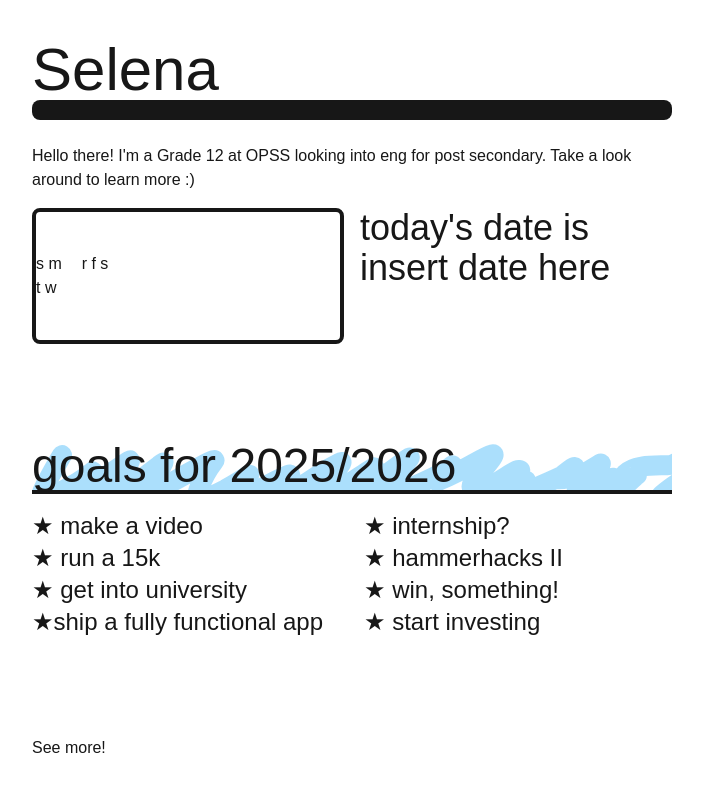
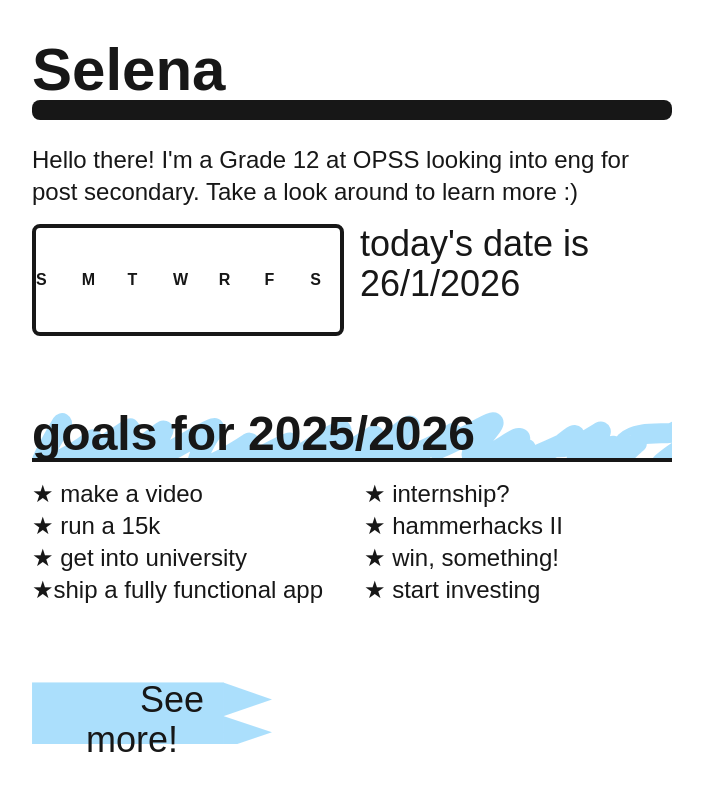
Before and after one commit to possiblyselena/se-n, a Next.js app: page / in a window 1280 px wide. Shown: the top 792 px of the page, without its empty margins (288-991 px from the left). Built offline with nearby package versions, Linux system fonts and the light colour scheme.

Commit message:
date function yay!

```diff
--- a/app/globals.css
+++ b/app/globals.css
@@ -1,4 +1,4 @@
-@import url("https://fonts.googleapis.com/css2?family=Shadows+Into+Light&display=swap");
+@import url("https://fonts.googleapis.com/css2?family=Caveat:wght@400..700&display=swap");
 @import "tailwindcss";
 
 :root {
@@ -21,7 +21,9 @@
     --foreground: #ededed;
     --navyblue: #0b186d;
     --highlight: #97d8fc;
-    --font-shadow: "Shadows Into Light", cursive;
+    --font-shadow: "Caveat", cursive;
+    --font-weight: 600;
+    --font-style: normal;
     --squiggle: url("/squiggle.svg");
   }
 }
--- a/app/page.tsx
+++ b/app/page.tsx
@@ -1,32 +1,48 @@
+'use client';
 import Image from "next/image";
+import React, { useState } from "react";
 
 export default function Home() {
+  const today = new Date();
+  const date = today.getDate() + "/" + (today.getMonth() + 1) + "/" + today.getFullYear();
+
   return (
     <div className="flex min-h-screen items-center justify-center dark:bg-black">
       <main className="flex min-h-screen w-full max-w-3xl flex-col items-center justify-between py-10 px-16 bg-white dark:bg-white sm:items-start">
         <div className="">
-          <h1 className="text-5xl font-shadow text-navyblue dark:text-navyblue sm:text-6xl">
+          <h1 className="text-7xl font-shadow font-semibold text-navyblue dark:text-navyblue sm:text-6xl">
             Selena
           </h1>
           <hr className="border-10 dark:border-highlight rounded-lg"></hr>
-          <p className="mt-6 text-2 xl font-shadow text-navyblue dark:text-navyblue">
+          <p className="mt-6 text-2xl font-shadow text-navyblue dark:text-navyblue">
             Hello there! I'm a Grade 12 at OPSS looking into eng for post secondary. Take a look around to learn more :)
           </p>
           <div className="columns-2 py-4">
-            <div className=" border-4 border-solid py-10 text-navyblue dark:border-navyblue rounded-lg">
-              <div className="columns-7 row-4">
-                s m t w r f s
+            <div className=" border-4 border-solid py-10 text-navyblue dark:border-navyblue rounded-lg align-center justify-center">
+              <div className="bg-highlight rounded-lg font-shadow font-bold text-navyblue columns-7 items-center justify-center">
+                <p>S</p>
+                <p>M</p>
+                <p>T</p>
+                <p>W</p>
+                <p>R</p>
+                <p>F</p>
+                <p>S</p>
+              </div>
+            <div>
 
-              </div>
+            </div>
+            <div>
+
+            </div>
             </div>
             <div className="text-4xl font-shadow text-navyblue dark:border-navyblue rows-2">
               <h1>today's date is</h1>
-              <h2>insert date here</h2>
+              <p id="current date">{date}</p>
             </div>
           </div>
         </div>
         <div className="w-full">
-          <h1 className="text-4xl font-shadow text-navyblue dark:text-navyblue sm:text-5xl bg-[url(/squiggle.svg)] bg-[width:80%]">
+          <h1 className="text-4xl font-shadow font-semibold text-navyblue dark:text-navyblue sm:text-5xl bg-[url(/squiggle.svg)] bg-[width:80%]">
             goals for 2025/2026
           </h1>
           <hr className="border-2 dark:border-navyblue bg-squiggle"></hr>
@@ -41,10 +57,11 @@ export default function Home() {
             <li>★ start investing</li>
           </ul>
         </div>
-        <div>
-          <div>
-            <a href="/aboutme">See more!</a>
-          </div>
+        <div className="font-shadow text-navyblue text-4xl">
+          <button className="bg-[url(/nextpage.svg)] bg-[length:100%] w-60 h-16 align-items-left">
+            <a href="/aboutme" className="m-10">See more!</a>
+          </button>
+
         </div>
       </main>
     </div>
```
Also changed, not shown: public/bookmark.svg (added), public/nextpage.svg (added).
